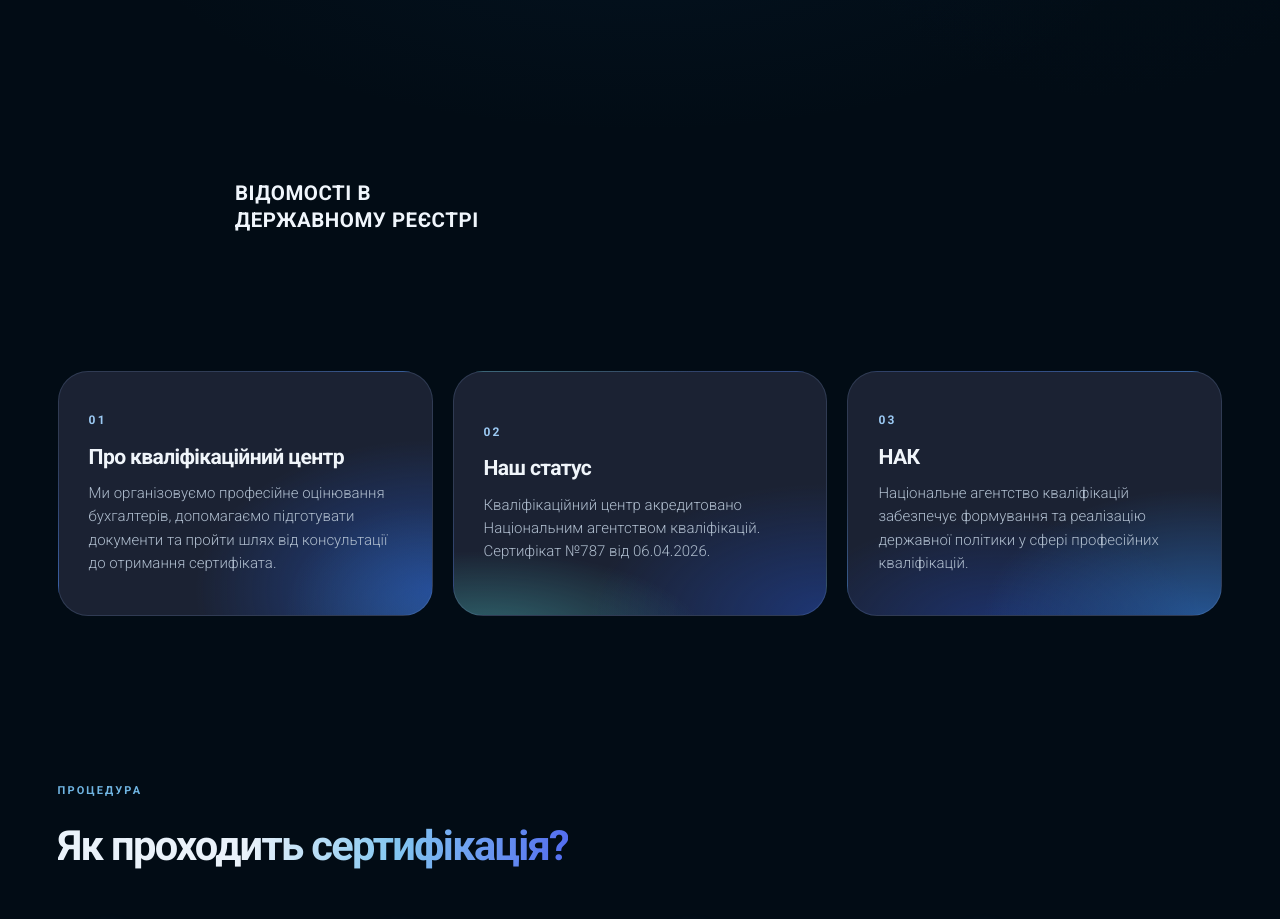
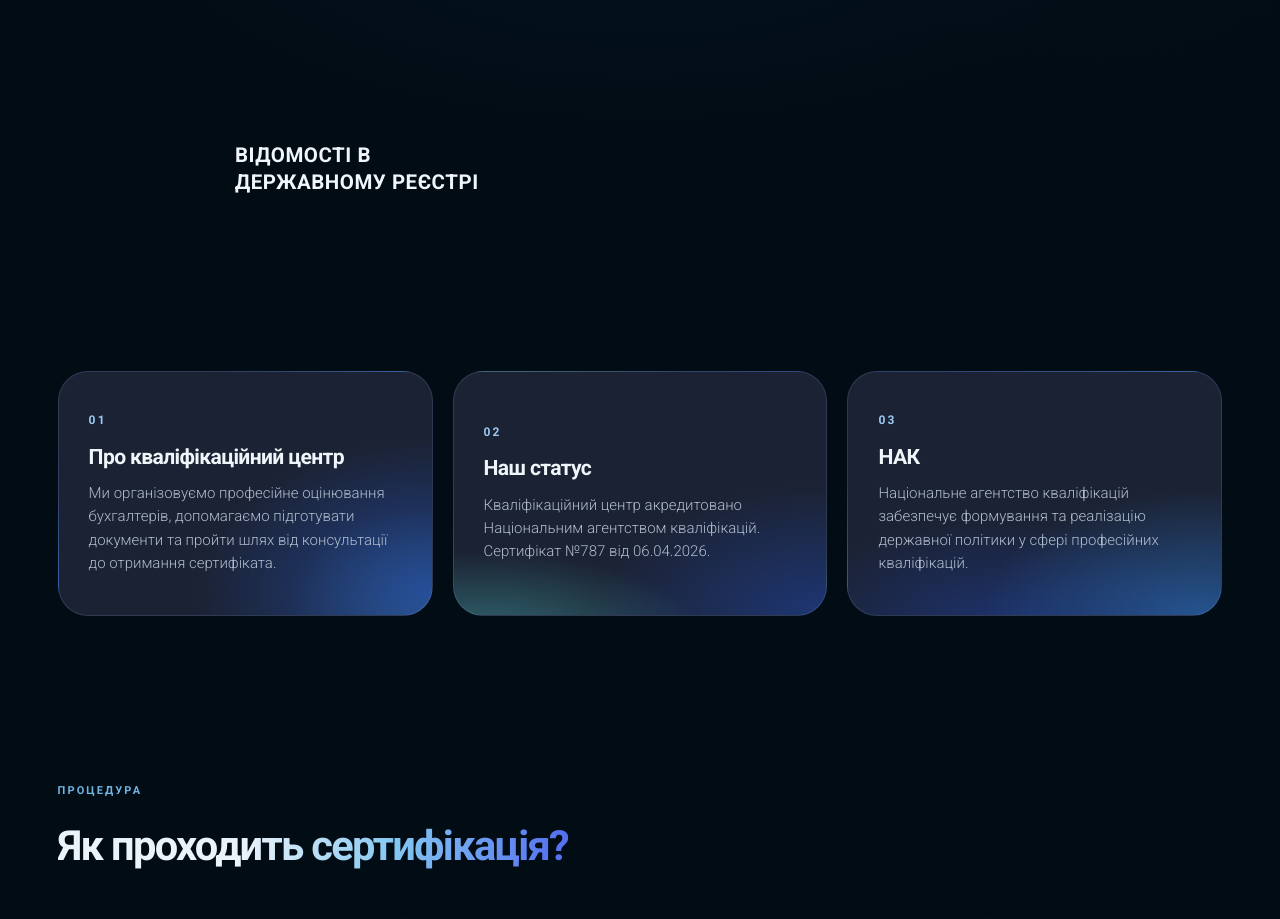
Before and after one commit to dnagorna3817-spec/website_akc_main, a Next.js app: page /expertise/qualification in a window 1280 px wide. Shown: the part 1300-2219 px from the top of the page. Built offline with nearby package versions, Linux system fonts and the light colour scheme.

Commit message:
Align registry label directly on final timeline stroke

```diff
--- a/app/expertise/[slug]/qualification.module.css
+++ b/app/expertise/[slug]/qualification.module.css
@@ -722,7 +722,7 @@
   position:absolute;
   z-index:3;
   left:12.5%;
-  top:calc(87.5% + 22px);
+  top:calc(87.5% - 19px);
   display:block;
   width:max-content;
   max-width:340px;
@@ -732,6 +732,9 @@
   font-weight:650;
   letter-spacing:.025em;
   text-align:left;
+  padding:3px 12px;
+  margin-left:-12px;
+  background:#020c15;
   opacity:1;
 }
 @media(max-width:600px){
@@ -742,6 +745,8 @@
     width:auto;
     max-width:none;
     padding:8px 0 20px;
+    margin-left:0;
+    background:transparent;
     font-size:15px;
   }
 }
```
